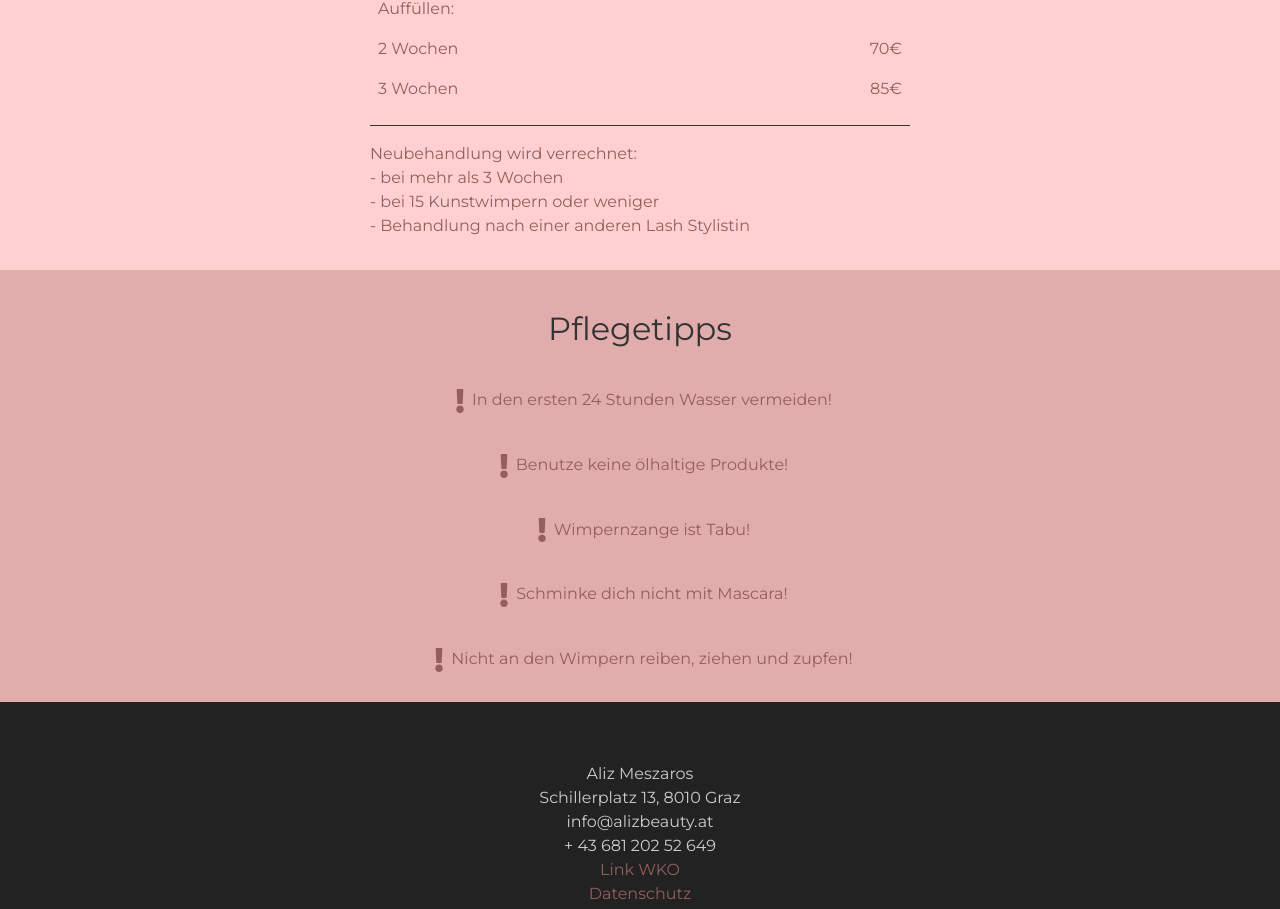
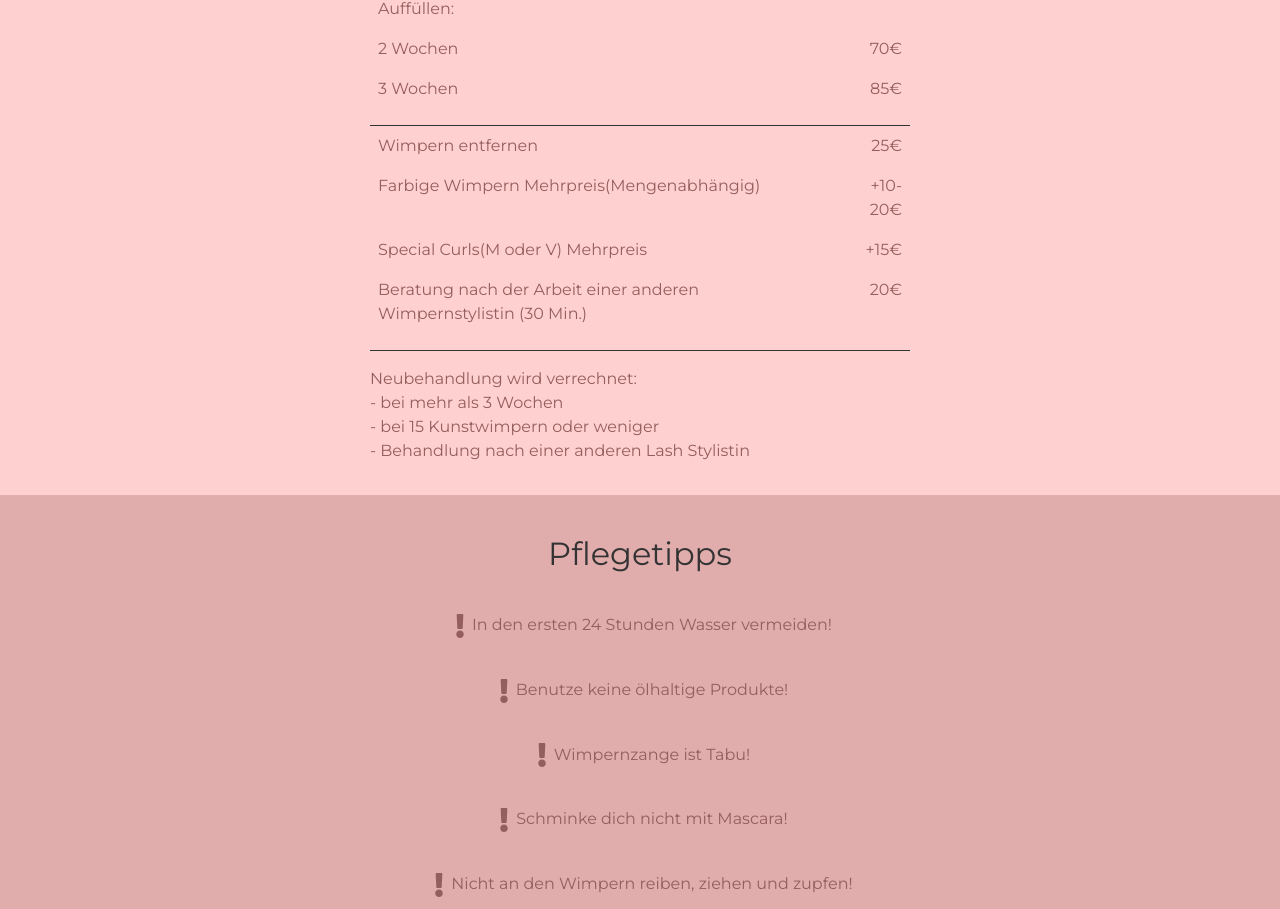
Before and after one commit to meszyyy/alizbeauty, a React (Create React App) app: page /#/wimpern in a window 1280 px wide. Shown: the part 2418-3327 px from the top of the page. Built offline with nearby package versions, Linux system fonts and the light colour scheme; a web font is replaced by a local one.

Commit message:
[UPDATE] adjust prices

```diff
--- a/src/components/Wimpern.jsx
+++ b/src/components/Wimpern.jsx
@@ -285,6 +285,25 @@ const Wimpern = () => {
               <tr style={{ borderBottom: "1px solid #333333" }}>
                 <td colSpan="100%"></td>
               </tr>
+              <tr>
+                <td>Wimpern entfernen</td>
+                <td className="text-end">25€</td>
+              </tr>
+              <tr>
+                <td>Farbige Wimpern Mehrpreis(Mengenabhängig)</td>
+                <td className="text-end">+10-20€</td>
+              </tr>
+              <tr>
+                <td>Special Curls(M oder V) Mehrpreis</td>
+                <td className="text-end">+15€</td>
+              </tr>
+              <tr>
+                <td>Beratung nach der Arbeit einer anderen Wimpernstylistin (30 Min.)</td>
+                <td className="text-end">20€</td>
+              </tr>
+              <tr style={{ borderBottom: "1px solid #333333" }}>
+                <td colSpan="100%"></td>
+              </tr>
             </tbody>
           </table>
           <p>
```
